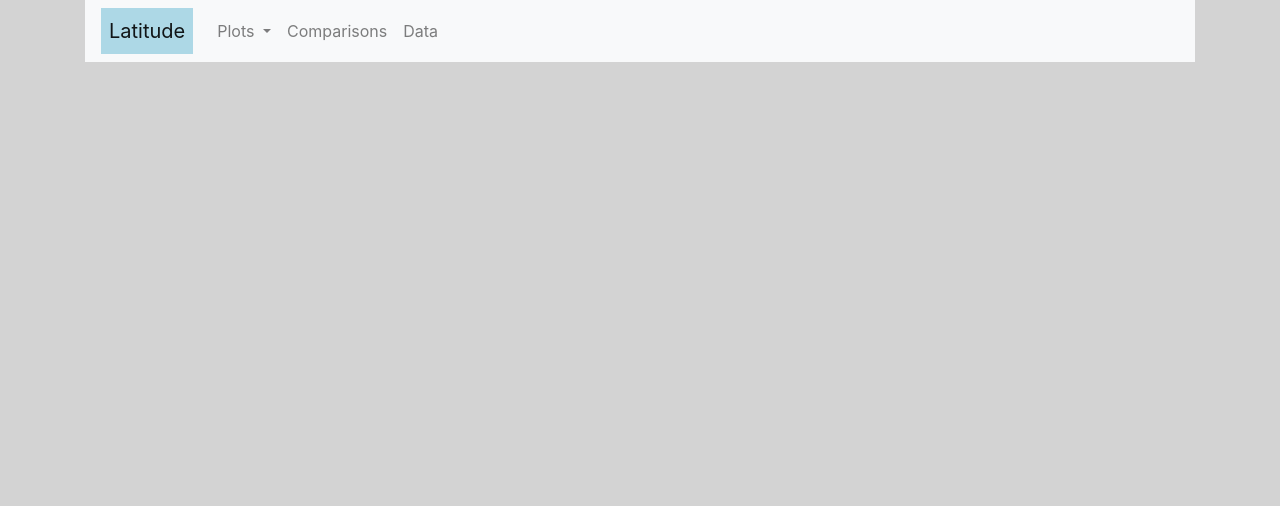
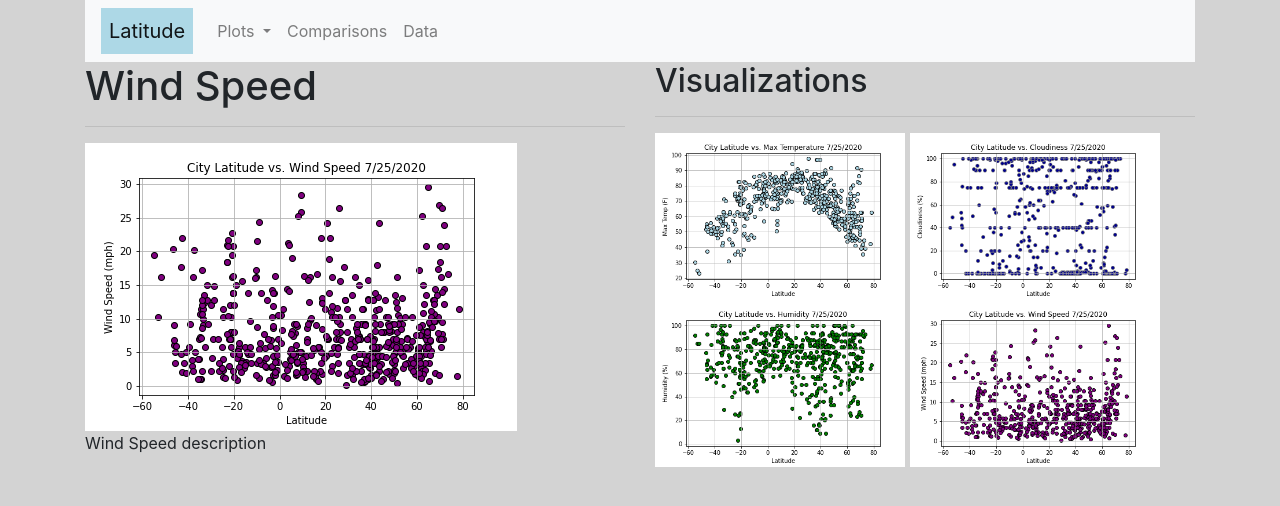
Before and after one commit to emilyfrels/Web-Design-Challenge, a plain HTML site: page windspeed.html in a window 1280 px wide. Drawn offline with nearby package versions, Linux system fonts and the light colour scheme.

Commit message:
created base for max temp, humidity, cloudiness, and wind speed pages

```diff
--- a/windspeed.html
+++ b/windspeed.html
@@ -44,6 +44,28 @@
         </nav>
       </div>
 
+      <div class="container">
+          <div class="row">
+              <div class="col">
+                  <h1 class="page_title">Wind Speed</h1>
+                  <hr>
+                  <img src="visualizations/CityLatitudeVsWindSpeed.png">
+                  <p>
+                      Wind Speed description
+                  </p>
+              </div>
+              <div class="col">
+                <h2>Visualizations</h2>
+                <hr>
+                <a href="maxtemp.html"><img src="visualizations/CityLatitudeVsMaxTemp.png" width="250" alt="Max Temp"></a>
+                <a href="cloudiness.html"><img src="visualizations/CityLatitudeVsCloudiness.png" width="250" alt="Cloudiness"></a>
+                <a href="humidity.html"><img src="visualizations/CityLatitudeVsHumidity.png" width="250" alt="Humidity"></a>
+                <a href="windspeed.html"><img src="visualizations/CityLatitudeVsWindSpeed.png" width="250" alt="Wind Speed"></a>
+              </div>
+              </div>
+          </div>
+      </div>
+
 
 
 
```
Also changed, not shown: cloudiness.html (+22 -0 lines), humidity.html (+22 -0 lines), maxtemp.html (+22 -0 lines).
